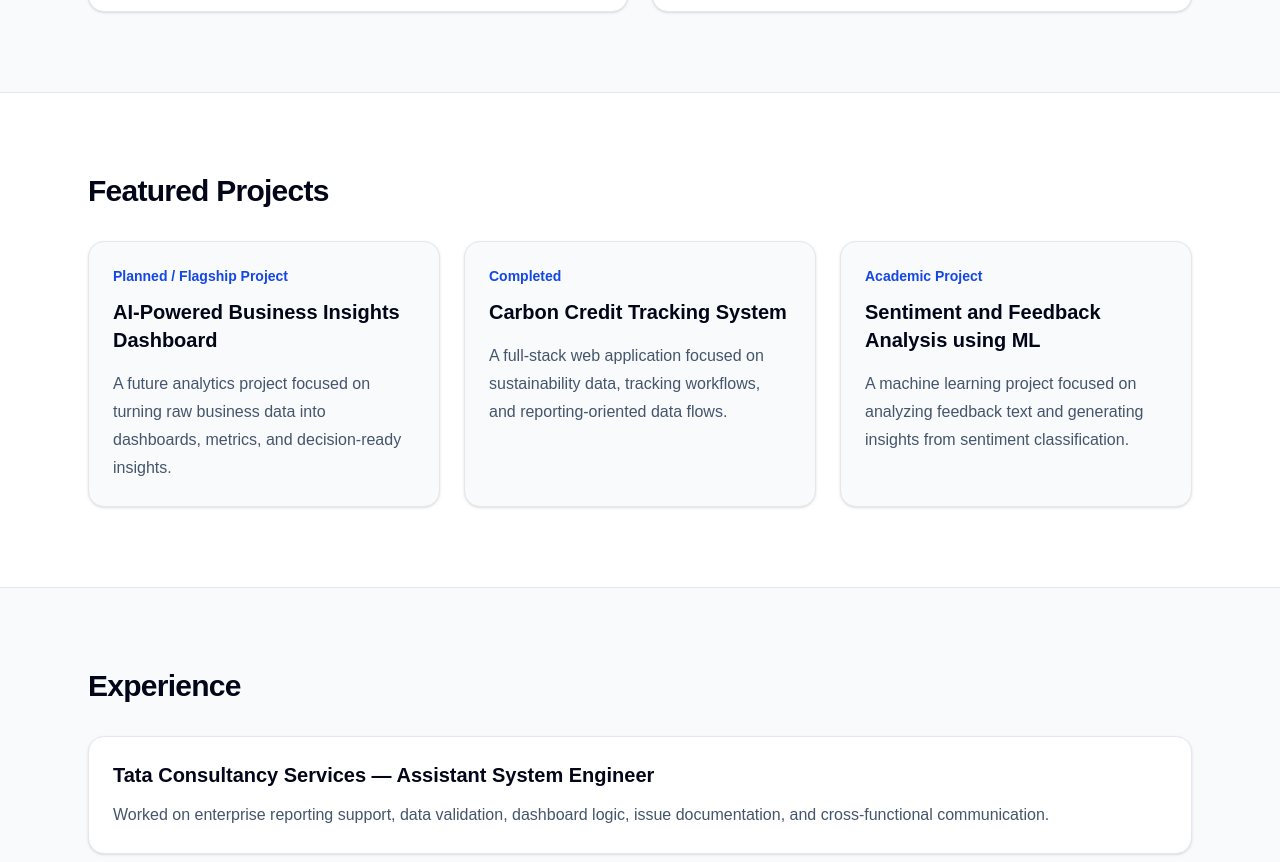
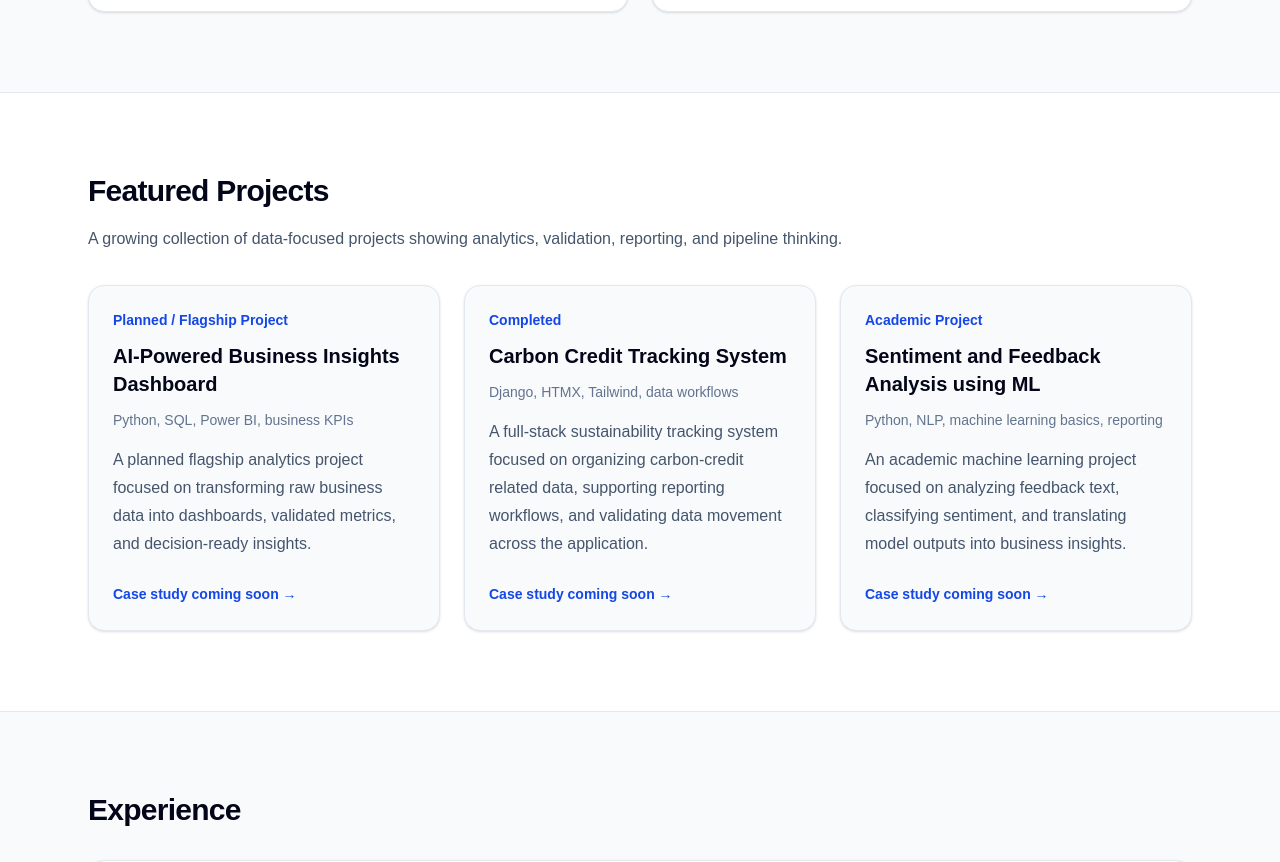
Before and after one commit to psalkineni-553/portfolio-website, a Next.js app: page / in a window 1280 px wide. Shown: the part 1536-2398 px from the top of the page. Built offline with nearby package versions, Linux system fonts and the light colour scheme.

Commit message:
Improve featured projects section

```diff
--- a/src/app/page.tsx
+++ b/src/app/page.tsx
@@ -112,35 +112,64 @@ export default function Home() {
       </section>
 
       {/* Projects */}
-      <section id="projects" className="border-y border-slate-200 bg-white">
+            {/* Projects */}
+            <section id="projects" className="border-y border-slate-200 bg-white">
         <div className="mx-auto max-w-6xl px-6 py-20">
-          <h2 className="text-3xl font-bold tracking-tight text-slate-950">Featured Projects</h2>
+          <div className="max-w-3xl">
+            <h2 className="text-3xl font-bold tracking-tight text-slate-950">
+              Featured Projects
+            </h2>
+            <p className="mt-4 leading-7 text-slate-600">
+              A growing collection of data-focused projects showing analytics,
+              validation, reporting, and pipeline thinking.
+            </p>
+          </div>
 
           <div className="mt-8 grid gap-6 md:grid-cols-3">
             {[
               {
                 title: "AI-Powered Business Insights Dashboard",
                 status: "Planned / Flagship Project",
+                tools: "Python, SQL, Power BI, business KPIs",
                 description:
-                  "A future analytics project focused on turning raw business data into dashboards, metrics, and decision-ready insights.",
+                  "A planned flagship analytics project focused on transforming raw business data into dashboards, validated metrics, and decision-ready insights.",
               },
               {
                 title: "Carbon Credit Tracking System",
                 status: "Completed",
+                tools: "Django, HTMX, Tailwind, data workflows",
                 description:
-                  "A full-stack web application focused on sustainability data, tracking workflows, and reporting-oriented data flows.",
+                  "A full-stack sustainability tracking system focused on organizing carbon-credit related data, supporting reporting workflows, and validating data movement across the application.",
               },
               {
                 title: "Sentiment and Feedback Analysis using ML",
                 status: "Academic Project",
+                tools: "Python, NLP, machine learning basics, reporting",
                 description:
-                  "A machine learning project focused on analyzing feedback text and generating insights from sentiment classification.",
+                  "An academic machine learning project focused on analyzing feedback text, classifying sentiment, and translating model outputs into business insights.",
               },
             ].map((project) => (
-              <div key={project.title} className="rounded-2xl border border-slate-200 bg-slate-50 p-6 shadow-sm">
-                <p className="text-sm font-semibold text-blue-700">{project.status}</p>
-                <h3 className="mt-3 text-xl font-semibold text-slate-950">{project.title}</h3>
-                <p className="mt-4 leading-7 text-slate-600">{project.description}</p>
+              <div
+                key={project.title}
+                className="flex flex-col rounded-2xl border border-slate-200 bg-slate-50 p-6 shadow-sm"
+              >
+                <p className="text-sm font-semibold text-blue-700">
+                  {project.status}
+                </p>
+                <h3 className="mt-3 text-xl font-semibold text-slate-950">
+                  {project.title}
+                </h3>
+                <p className="mt-3 text-sm font-medium text-slate-500">
+                  {project.tools}
+                </p>
+                <p className="mt-4 leading-7 text-slate-600">
+                  {project.description}
+                </p>
+                <div className="mt-6">
+                  <span className="text-sm font-semibold text-blue-700">
+                    Case study coming soon →
+                  </span>
+                </div>
               </div>
             ))}
           </div>
```
